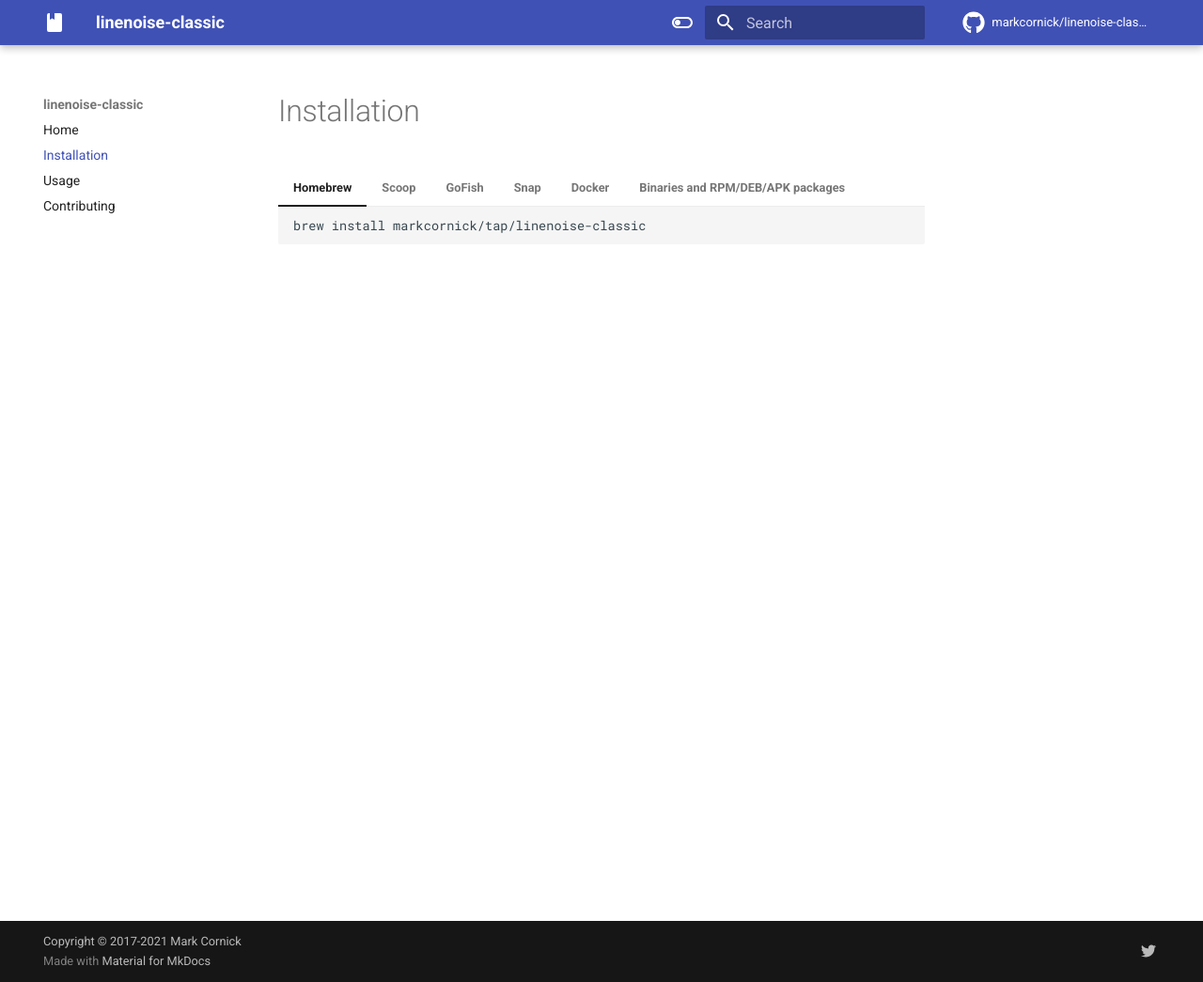
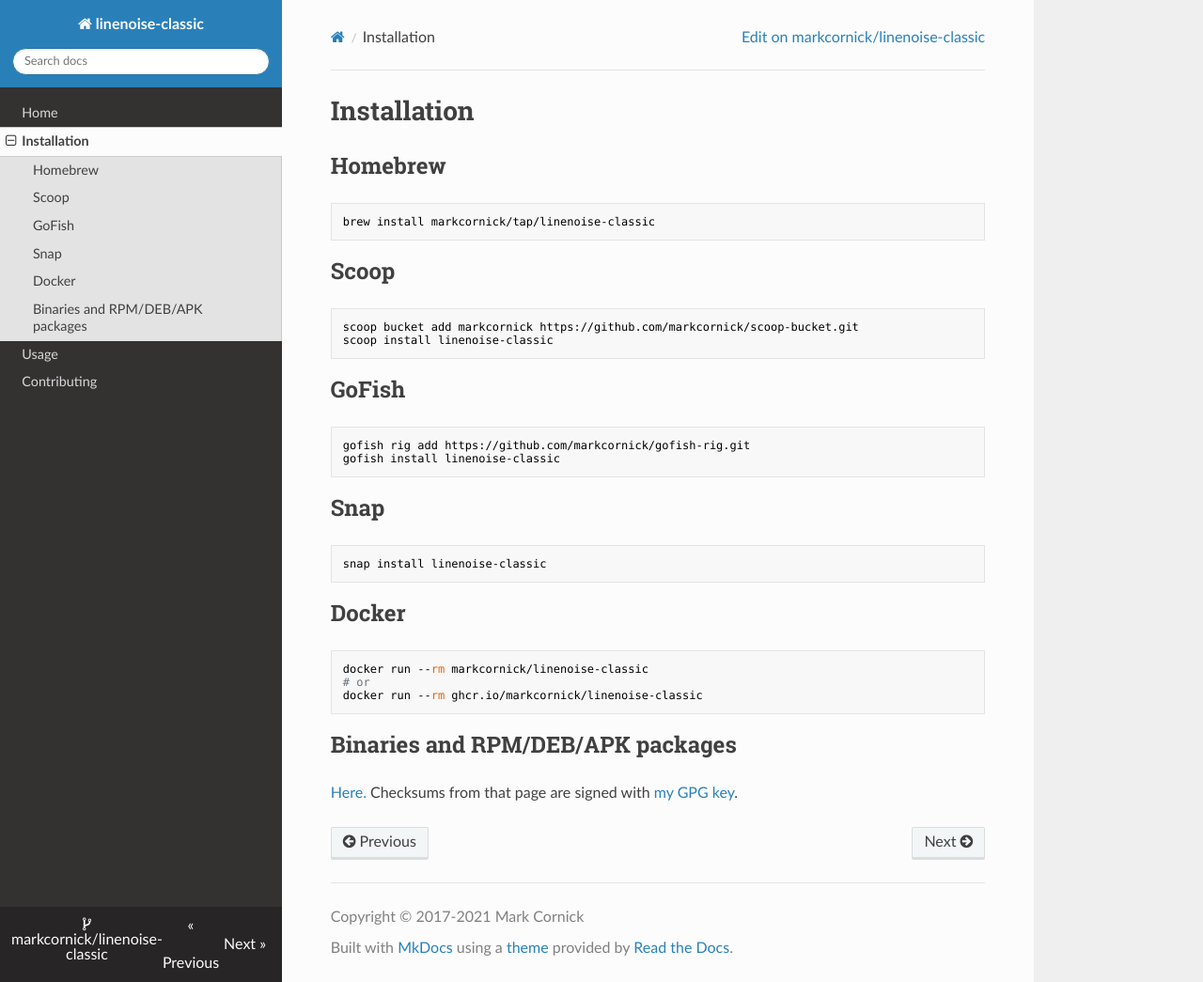
Before and after one commit to markcornick/linenoise-classic, an MkDocs documentation site: the page built from docs/installation.md, in a window 1280 px wide and 1045 px high. Shown: the whole window at 94% size. Built offline with MkDocs 1.6.1, drawn with Linux system fonts in a browser that asks for light colours; nearby versions of some CDN libraries; comment, search, counter and statistics services are not loaded; some of the changed lines change nothing that is shown.

Commit message:
docs: switch to readthedocs theme and update docs

````diff
--- a/docs/installation.md
+++ b/docs/installation.md
@@ -1,56 +1,41 @@
 # Installation
 
-=== "Homebrew"
-    ```bash
-    brew install markcornick/tap/linenoise-classic
-    ```
+## Homebrew
 
-=== "Scoop"
-    ```bash
-    scoop bucket add markcornick https://github.com/markcornick/scoop-bucket.git
-    scoop install linenoise-classic
-    ```
+```bash
+brew install markcornick/tap/linenoise-classic
+```
 
-=== "GoFish"
-    ```bash
-    gofish rig add https://github.com/markcornick/gofish-rig.git
-    gofish install linenoise-classic
-    ```
+## Scoop
 
-=== "Snap"
-    ```bash
-    snap install linenoise-classic
-    ```
+```bash
+scoop bucket add markcornick https://github.com/markcornick/scoop-bucket.git
+scoop install linenoise-classic
+```
 
-=== "Docker"
-    ```bash
-    docker run --rm markcornick/linenoise-classic
-    # or
-    docker run --rm ghcr.io/markcornick/linenoise-classic
-    ```
+## GoFish
 
-=== "Binaries and RPM/DEB/APK packages"
+```bash
+gofish rig add https://github.com/markcornick/gofish-rig.git
+gofish install linenoise-classic
+```
 
-    [Here.](https://github.com/markcornick/linenoise-classic/releases)
-    Checksums from that page are signed with [my GPG
-    key](https://github.com/markcornick.gpg).
+## Snap
 
-    RPM and DEB packages are also available from my Yum and Apt
-    repositories, respectively:
+```bash
+snap install linenoise-classic
+```
 
-    ```bash
-    # as root
-    cat << E0F > /etc/yum.repos.d/markcornick.repo
-    [markcornick]
-    name=markcornick repo
-    baseurl=https://yum.fury.io/markcornick/
-    enabled=1
-    gpgcheck=0
-    E0F
-    ```
+## Docker
 
-    ```bash
-    # as root
-    echo 'deb [trusted=yes] https://apt.fury.io/markcornick/ /' > /etc/apt/sources.list.d/markcornick.list
-    apt-get update
-    ```
+```bash
+docker run --rm markcornick/linenoise-classic
+# or
+docker run --rm ghcr.io/markcornick/linenoise-classic
+```
+
+## Binaries and RPM/DEB/APK packages
+
+[Here.](https://github.com/markcornick/linenoise-classic/releases)
+Checksums from that page are signed with [my GPG
+key](https://github.com/markcornick.gpg).
--- a/mkdocs.yml
+++ b/mkdocs.yml
@@ -1,41 +1,14 @@
 ---
 copyright: Copyright &copy; 2017-2021 Mark Cornick
-extra:
-  social:
-    - icon: fontawesome/brands/twitter
-      link: https://twitter.com/markcornick
-markdown_extensions:
-  - admonition
-  - pymdownx.highlight
-  - pymdownx.superfences
-  - pymdownx.tabbed:
-      alternate_style: true
 nav:
   - Home: index.md
   - Installation: installation.md
   - Usage: usage.md
   - Contributing: contributing.md
-plugins:
-  - git-revision-date-localized
-  - minify:
-      minify_html: true
-  - search
 repo_name: markcornick/linenoise-classic
 repo_url: https://github.com/markcornick/linenoise-classic/
 site_author: Mark Cornick
 site_description: Generates strings that can be used as reasonably secure passwords
 site_name: linenoise-classic
 theme:
-  icon:
-    logo: material/book
-    repo: fontawesome/brands/github
-  name: material
-  palette:
-    - scheme: default
-      toggle:
-        icon: material/toggle-switch-off-outline
-        name: Switch to dark mode
-    - scheme: slate
-      toggle:
-        icon: material/toggle-switch
-        name: Switch to light mode
+  name: readthedocs
````
